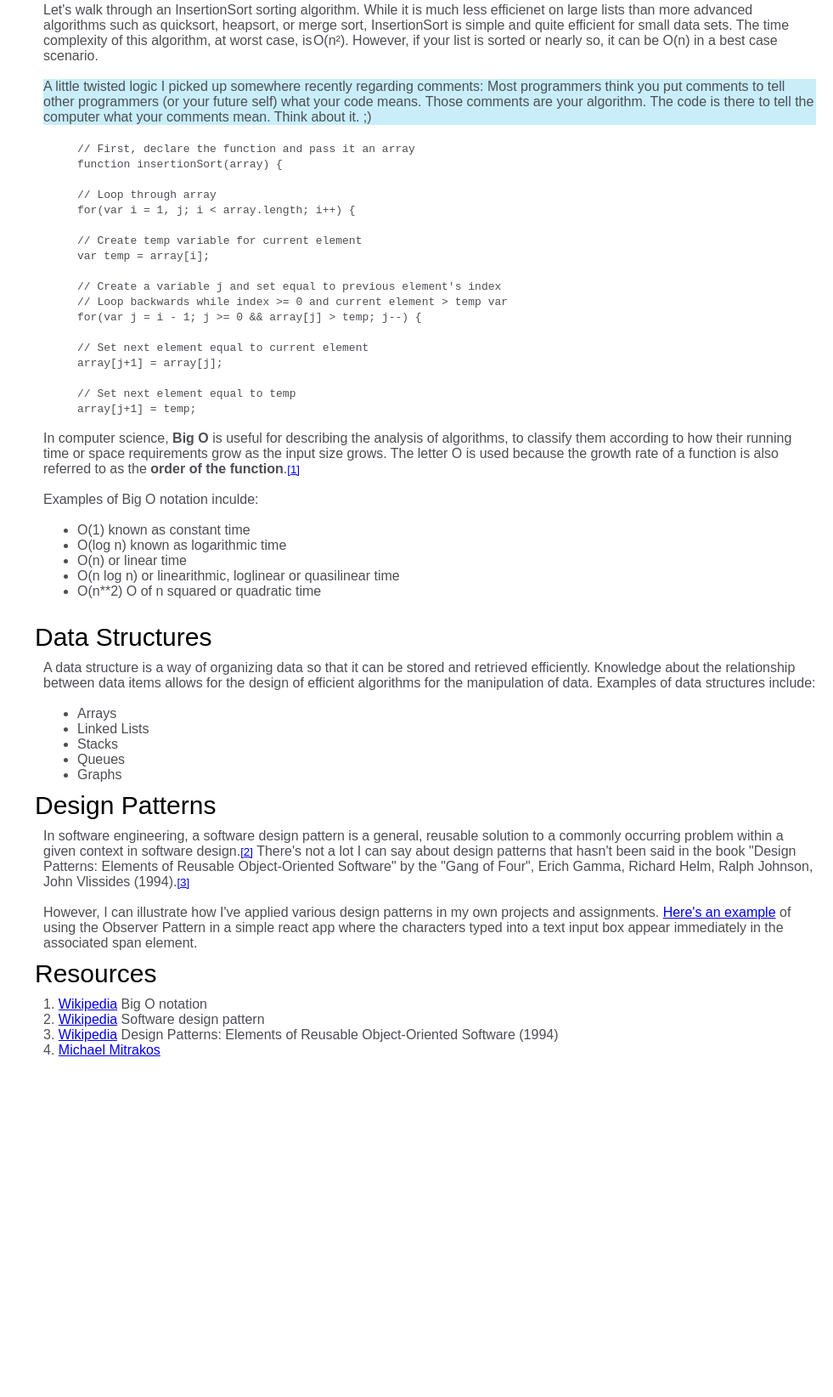
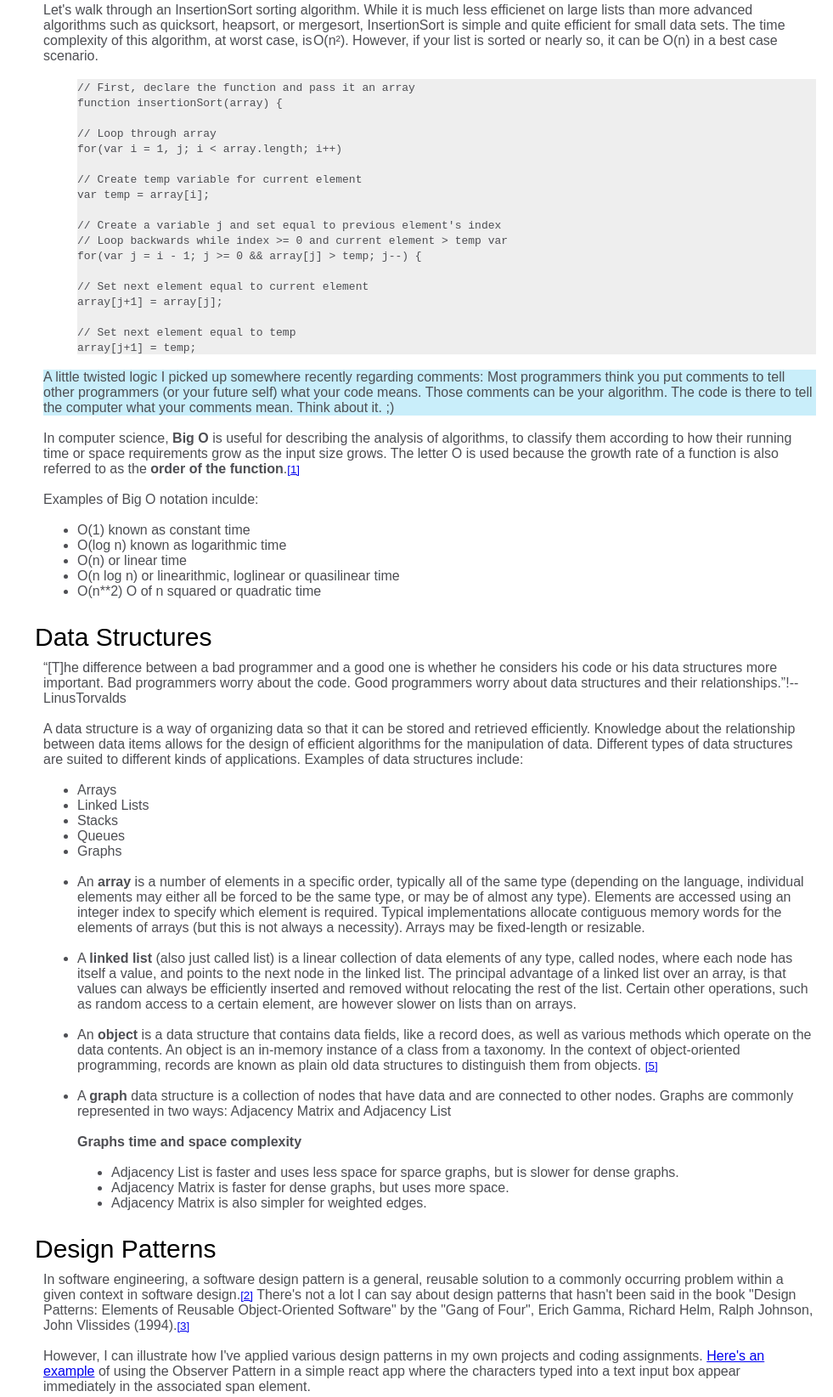
Before and after one commit to edwd42/freeCodeCamp, a plain HTML site: page tech_doc/index.html in a window 1280 px wide. Shown: the part 485-2129 px from the top of the page at 85% size, without its empty margins (299-1280 px from the left). Before the commit the page ends 1750 px from the top, so only its background shows below. Drawn offline with Linux system fonts and the light colour scheme.

Commit message:
add content

```diff
--- a/tech_doc/index.html
+++ b/tech_doc/index.html
@@ -7,7 +7,7 @@
 </head>
 <body>
     <nav id="navbar">
-        <header>The ADD Tech Docs</header>
+        <header>The ADS&DP Docs</header>
         <ul>
             <a class="nav-link" href="#introduction"><li>Introduction</li></a>
             <a class="nav-link" href="#algorithms"><li>Algorithms</li></a>
@@ -22,14 +22,14 @@
         <section class="main-section" id="introduction">
             <header>Introduction</header>
             <article>
-                <p>This <strong>freeCodeCamp Technical Documentation <a href="https://learn.freecodecamp.org/responsive-web-design/responsive-web-design-projects/build-a-technical-documentation-page" target="_blank">project</a></strong> is the beginning of my programming documentation journey.  This project is simply a homework assignment.  Most of what I'm writing here is my own interpertation of material I learned from my instructors <a href="https://twitter.com/ArnellMilhouse" target="_blank">Arnell Milhouse</a> and <a href="https://twitter.com/Cliff3CS" target="_blank">Cliff Choinier</a> (and with the help of my fellow students) at <a href="http://careerdevs.com/" target="_blank">CareerDevs Computer Science University</a> (big shout-out!), read, videos and tutorials, and the product of my own understanding of subject matter after wrestling with certain concepts over time.</p>
+                <p>This <strong>freeCodeCamp Technical Documentation <a href="https://learn.freecodecamp.org/responsive-web-design/responsive-web-design-projects/build-a-technical-documentation-page" target="_blank">project</a></strong> is the beginning of my programming documentation journey.  This project is simply a homework assignment.  Most of what I'm writing here is my own interpertation of material I learned from my awesome instructors <a href="https://twitter.com/ArnellMilhouse" target="_blank">Arnell Milhouse</a> and <a href="https://twitter.com/Cliff3CS" target="_blank">Cliff Choinier</a> (and with the help of my fellow students) at <a href="http://careerdevs.com/" target="_blank">CareerDevs Computer Science University</a> (big shout-out!), read, videos and tutorials, and the product of my own understanding of subject matter after wrestling with certain concepts over time.</p>
             </article>
         </section>
 
         <section class="main-section" id="algorithms">
             <header>Algorithms</header>
             <article>
-                <p>An algorithm is a set of step-by-step instructions that describe what to do and how to do it.  People use algorithms every day wether they are aware of it or not.  Simple things like tying your shoes and making a cup of coffee involve an algorithm in some way, but most times people don't even know it or think about it.  Something as simple as getting to work every day could involve different algorithms, depending on the distance, weather, cost, and mode of transportation.</p><br>
+                <p>An algorithm is a set of step-by-step instructions that describe what to do and how to do it.  People use algorithms every day wether they are aware of it or not.  Simple things like tying your shoes and making a cup of coffee involve an algorithm in some way, but most times people don't even know it or even think about it.  Something as simple as getting to work every day could involve different algorithms, depending on the distance, weather, cost, and mode of transportation.</p><br>
                 <p>In computer science, there are many different ways to accomplish a programming task, each with it's own cost in terms of speed and memory requirements.  Computers spend a lot of time sorting data, and a lot of research has produced a lot of different algorithms used in sorting, including:
                 <br><br>
                 <ul class="indent-me">
@@ -40,14 +40,11 @@
                     <li>Insertion Sort</li>
                 </ul>
                 </p><br>
-                <p>Let's walk through an InsertionSort sorting algorithm.  While it is much less efficienet on large lists than more advanced algorithms such as quicksort, heapsort, or merge sort, InsertionSort is simple and quite efficient for small data sets.  The time complexity of this algorithm, at worst case, is O(n²).  However, if your list is sorted or nearly so, it can be O(n) in a best case scenario.
+                <p>Let's walk through an InsertionSort sorting algorithm.  While it is much less efficienet on large lists than more advanced algorithms such as quicksort, heapsort, or mergesort, InsertionSort is simple and quite efficient for small data sets.  The time complexity of this algorithm, at worst case, is O(n²).  However, if your list is sorted or nearly so, it can be O(n) in a best case scenario.
                 </p>
+
                 <br>
-                <p style="background-color:rgb(201, 238, 250)">A little twisted logic I picked up somewhere recently regarding comments:
-                Most programmers think you put comments to tell other programmers (or your future self) what your code means. Those comments are your algorithm.  The code is there to tell the computer what your comments mean.  Think about it. ;)
-                </p>
-                <br>
-                <section class="indent-me">
+                <section class="indent-me code">
                     <code>
                         // First, declare the function and pass it an array<br>
                         function insertionSort(array) {
@@ -55,7 +52,7 @@
                     <br><br>
                     <code>
                         // Loop through array<br>
-                        for(var i = 1, j; i < array.length; i++) {
+                        for(var i = 1, j; i < array.length; i++)
                     </code>
                     <br><br>
                     <code>
@@ -80,6 +77,10 @@
                     </code>
                 </section>
                 <br>
+                <p style="background-color:rgb(201, 238, 250)">A little twisted logic I picked up somewhere recently regarding comments:
+                Most programmers think you put comments to tell other programmers (or your future self) what your code means. Those comments can be your algorithm.  The code is there to tell the computer what your comments mean.  Think about it. ;)
+                </p>
+                <br>
                 <p>In computer science, <strong>Big O</strong> is useful for describing the analysis of algorithms, to classify them according to how their running time or space requirements grow as the input size grows.  The letter O is used because the growth rate of a function is also referred to as the <strong>order of the function</strong>.<small><a href="#1">[1]</a></small>
                 </p><br>
                 <p>Examples of Big O notation inculde:
@@ -99,7 +100,11 @@
         <section class="main-section" id="data_structures">
             <header>Data Structures</header>
             <article>
-                <p>A data structure is a way of organizing data so that it can be stored and retrieved efficiently.  Knowledge about the relationship between data items allows for the design of efficient algorithms for the manipulation of data.  Examples of data structures include:
+                <p>
+                “[T]he difference between a bad programmer and a good one is whether he considers his code or his data structures more important. Bad programmers worry about the code. Good programmers worry about data structures and their relationships.”!-- LinusTorvalds
+                </p>
+                <br>
+                <p>A data structure is a way of organizing data so that it can be stored and retrieved efficiently.  Knowledge about the relationship between data items allows for the design of efficient algorithms for the manipulation of data.  Different types of data structures are suited to different kinds of applications.  Examples of data structures include:
                     <br><br>
                     <ul class="indent-me">
                         <li>Arrays</li>
@@ -109,6 +114,31 @@
                         <li>Graphs</li>
                     </ul>
                 </p>
+                <br>
+                <p>
+                    <ul class="indent-me">
+                        <li>An <span style="font-weight:bold">array</span> is a number of elements in a specific order, typically all of the same type (depending on the language, individual elements may either all be forced to be the same type, or may be of almost any type). Elements are accessed using an integer index to specify which element is required. Typical implementations allocate contiguous memory words for the elements of arrays (but this is not always a necessity). Arrays may be fixed-length or resizable.</li>
+                        <br>
+                        <li>A <span style="font-weight:bold">linked list</span> (also just called list) is a linear collection of data elements of any type, called nodes, where each node has itself a value, and points to the next node in the linked list. The principal advantage of a linked list over an array, is that values can always be efficiently inserted and removed without relocating the rest of the list. Certain other operations, such as random access to a certain element, are however slower on lists than on arrays.</li>
+                        <br>
+                        <li>An <span style="font-weight:bold">object</span> is a data structure that contains data fields, like a record does, as well as various methods which operate on the data contents. An object is an in-memory instance of a class from a taxonomy. In the context of object-oriented programming, records are known as plain old data structures to distinguish them from objects.
+                            <small><a href="#5">[5]</a></small>
+                        </li>
+                        <br>
+                        <li>A <span style="font-weight:bold">graph</span> data structure is a collection of nodes that have data and are connected to other nodes.
+                        Graphs are commonly represented in two ways: Adjacency Matrix and Adjacency List
+                    </ul>
+                    <br>
+                    <article  class="indent-me">
+                        <span style="font-weight:bold">Graphs time and space complexity</span><br><br>
+                        <ul class="indent-me">
+                            <li>Adjacency List is faster and uses less space for sparce graphs, but is slower for dense graphs.</li>
+                            <li>Adjacency Matrix is faster for dense graphs, but uses more space.</li>
+                            <li>Adjacency Matrix is also simpler for weighted edges.</li>
+                        </ul>
+                    </article>
+                    <br>
+                </p>
             </article>
         </section>
 
@@ -116,7 +146,7 @@
             <header>Design Patterns</header>
             <article>
                 <p>In software engineering, a software design pattern is a general, reusable solution to a commonly occurring problem within a given context in software design.<small><a href="#2">[2]</a></small>  There's not a lot I can say about design patterns that hasn't been said in the book "Design Patterns: Elements of Reusable Object-Oriented Software" by the "Gang of Four", Erich Gamma, Richard Helm, Ralph Johnson, John Vlissides (1994).<small><a href="#3">[3]</a></small></p><br>
-                <p>However, I can illustrate how I've applied various design patterns in my own projects and assignments.  <a href="https://github.com/edwd42/ClassroomCode/tree/master/compsci/observer_pattern" target="_blank">Here's an example</a> of using the Observer Pattern in a simple react app where the characters typed into a text input box appear immediately in the associated span element.</p>
+                <p>However, I can illustrate how I've applied various design patterns in my own projects and coding assignments.  <a href="https://github.com/edwd42/ClassroomCode/tree/master/compsci/observer_pattern" target="_blank">Here's an example</a> of using the Observer Pattern in a simple react app where the characters typed into a text input box appear immediately in the associated span element.</p>
             </article>
         </section>
 
@@ -126,7 +156,8 @@
                 <p id="1">1. <a href="https://en.wikipedia.org/wiki/Big_O_notation" target="_blank">Wikipedia</a> Big O notation</p>
                 <p id="2">2. <a href="https://en.wikipedia.org/wiki/Software_design_pattern" target="_blank">Wikipedia</a> Software design pattern</p>
                 <p id="3">3. <a href="https://en.wikipedia.org/wiki/Design_Patterns" target="_blank">Wikipedia</a> Design Patterns: Elements of Reusable Object-Oriented Software (1994)</p>
-                <p id="4">4. <a href="https://initjs.org/insertion-sort-in-javascript-6c48563b4643" target="_blank">Michael Mitrakos</a></p>
+                <p id="4">4. <a href="https://initjs.org/insertion-sort-in-javascript-6c48563b4643" target="_blank">Michael Mitrakos</a> Implement Insertion Sort in JavaScript</p>
+                <p id="5">5. <a href="https://en.wikipedia.org/wiki/Data_structure">Wikipedia</a> Data Structures</p>
             </article>
         </section>
 
--- a/tech_doc/style.css
+++ b/tech_doc/style.css
@@ -69,6 +69,10 @@
     margin: 0px 0px 0px 20px;
     /* font-size:0.96em; */
   }
+
+.code {
+    background-color: #eee;
+}
 
 .footer {
     position: absolute;
```
Lines whose indentation alone changed are shown as unchanged.
